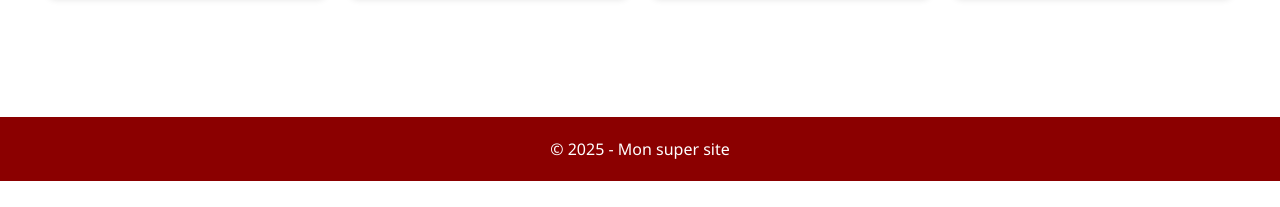
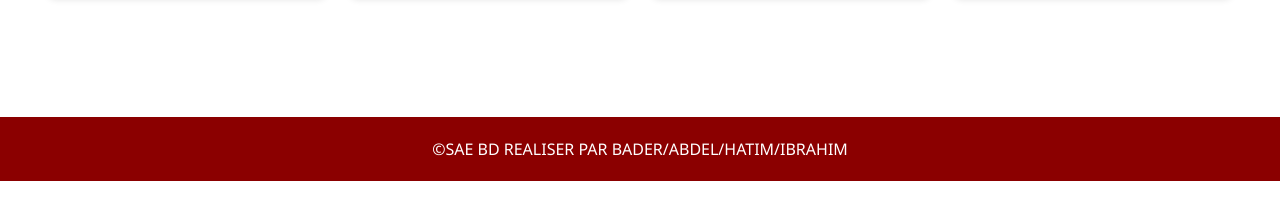
Before and after one commit to badermmmm/projet-c, a plain HTML site: page saeweb/Accueil.html in a window 1280 px wide. Shown: the part 593-800 px from the top of the page. Drawn offline with Linux system fonts and the light colour scheme.

Commit message:
Revise footer and clean up HTML in Accueil.html
Updated footer content and fixed HTML structure.

```diff
--- a/saeweb/Accueil.html
+++ b/saeweb/Accueil.html
@@ -56,5 +56,7 @@
 </body>
 
 <footer>
-    © 2025 - Mon super site
+    ©SAE BD REALISER PAR BADER/ABDEL/HATIM/IBRAHIM
 </footer>
+
+</html>
```
